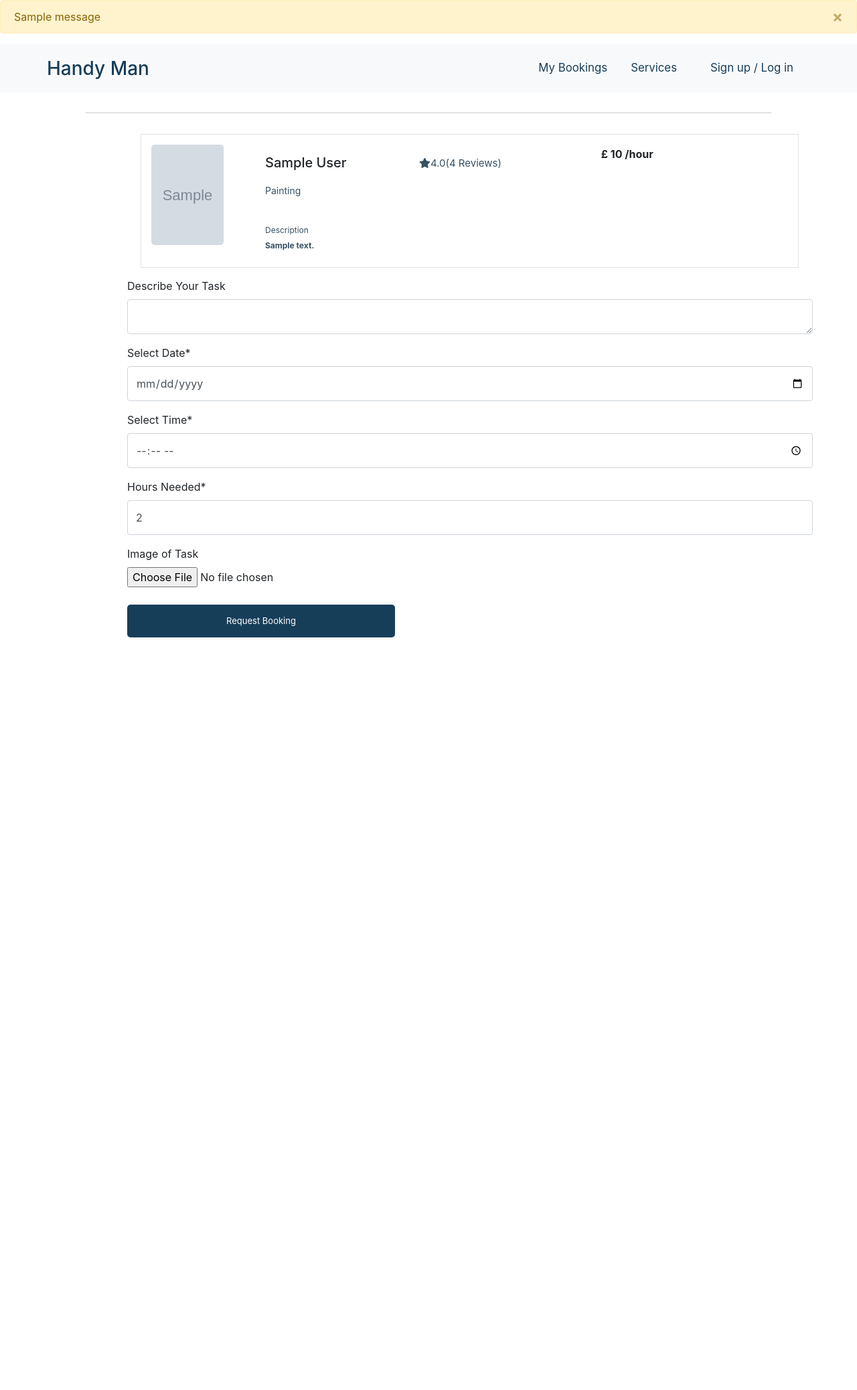
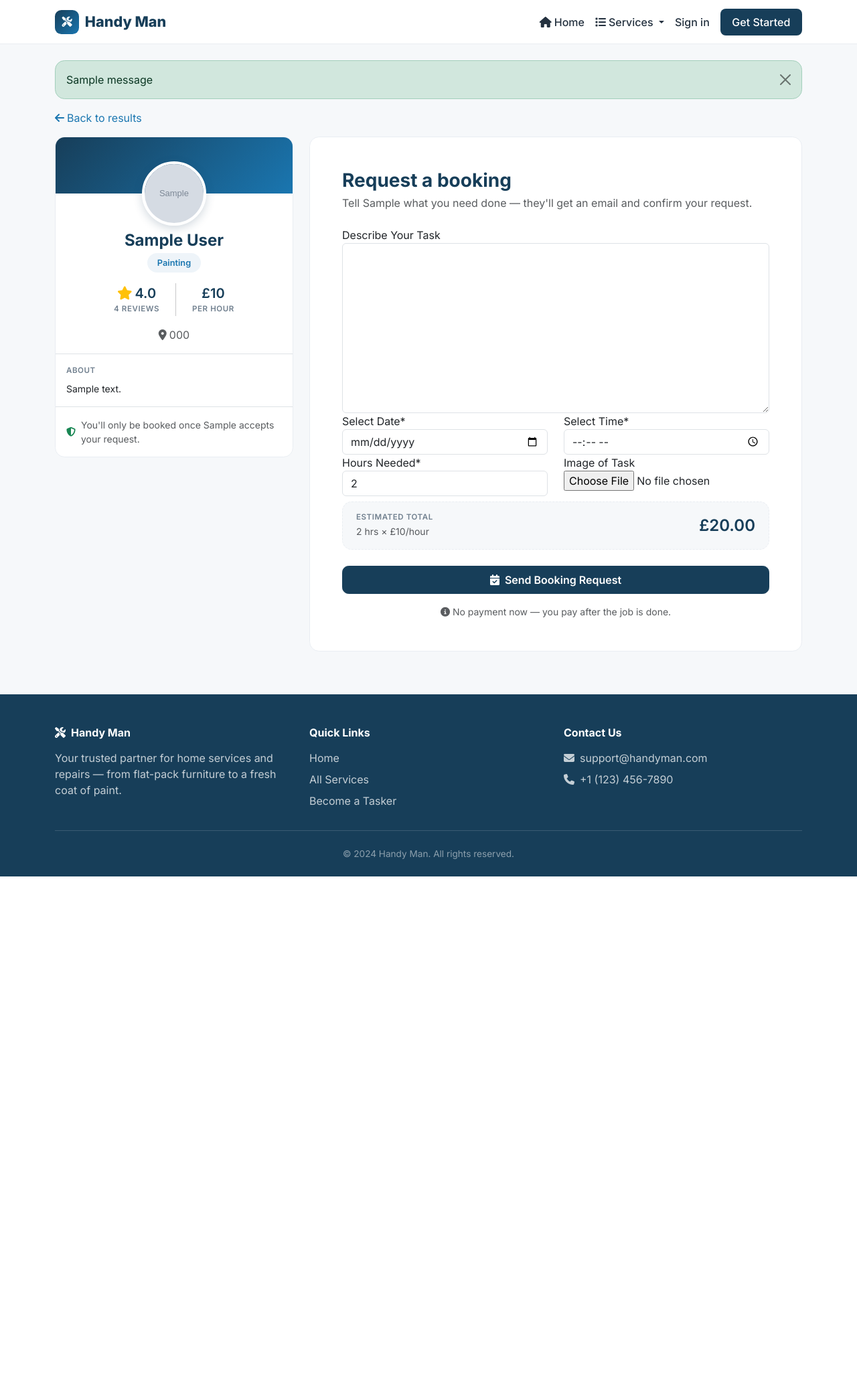
Before and after one commit to FAIZAN101013/handyman, a Django app: template userhandle/templates/selected_user_details.html in a window 1280 px wide. Shown: the whole page at 67% size. After the commit the page ends 1309 px from the top, so only its background shows below. Run offline with Django 4.2, Linux system fonts and the light colour scheme; the template is opened without the code that fills it: values that come from a table or form of the project are taken from there, others are empty; tables that the repository leaves empty hold one stand-in row (values such as "Sample post"); grey boxes marked "Sample" are stand-in pictures; one stand-in notice (Sample message) is shown; some libraries are stand-ins or nearby versions.

Commit message:
feat(booking): profile sidebar and live price estimate
The booking page splits into a sticky profile card — banner, avatar,
rating and rate side by side, about, and a note that nothing is booked
until the pro accepts — and a form laid out as a grid instead of one
long column. As the customer types the hours, an estimate updates from
the handyman's real hourly rate, so the total is visible before the
request is sent rather than a surprise after.

```diff
--- a/userhandle/templates/selected_user_details.html
+++ b/userhandle/templates/selected_user_details.html
@@ -1,185 +1,134 @@
+{% extends 'base.html' %}
 {% load static %}
 {% load crispy_forms_tags %}
-<!DOCTYPE html>
-<html lang="en">
-  <head>
-    <meta charset="UTF-8" />
-    <meta http-equiv="X-UA-Compatible" content="IE=edge" />
-    <meta name="viewport" content="width=device-width, initial-scale=1.0" />
-    <title>Book</title>
-    <link rel="stylesheet" href="{% static 'style/base.css' %}" />
-    <link
-      rel="stylesheet"
-      href="https://cdn.jsdelivr.net/npm/bootstrap@4.6.1/dist/css/bootstrap.min.css"
-    />
-    <link
-      rel="stylesheet"
-      href="{% static 'bootstrap-float-label-master/bootstrap-float-label.min.css' %}"
-    />
-    <script src="https://cdn.jsdelivr.net/npm/jquery@3.6.0/dist/jquery.slim.min.js"></script>
-    <script src="https://cdn.jsdelivr.net/npm/popper.js@1.16.1/dist/umd/popper.min.js"></script>
-    <script src="https://cdn.jsdelivr.net/npm/bootstrap@4.6.1/dist/js/bootstrap.bundle.min.js"></script>
-    <link
-      rel="stylesheet"
-      href="https://cdnjs.cloudflare.com/ajax/libs/font-awesome/4.7.0/css/font-awesome.min.css"
-    />
-    <script
-      src="https://kit.fontawesome.com/64bb69d5a5.js"
-      crossorigin="anonymous"
-    ></script>
-    <link rel="preconnect" href="https://fonts.googleapis.com" />
-    <link rel="preconnect" href="https://fonts.gstatic.com" crossorigin />
-    <link
-      href="https://fonts.googleapis.com/css2?family=Montserrat:wght@300&display=swap"
-      rel="stylesheet"
-    />
-  </head>
-  <body>
 
+{% block title %}Book {{ userdetails.firstname }} — Handy Man{% endblock %}
 
-    {% if messages %}
+{% block content %}
+<a href="javascript:history.back()" class="text-decoration-none d-inline-block mb-3">
+  <i class="fas fa-arrow-left me-1"></i>Back to results
+</a>
 
-    {% for message in messages %}
-    {% if message.tags %}
-    <div class="alert alert-warning alert-dismissible fade show" role="alert">
-      {{ message }}
-      <button type="button" class="close" data-dismiss="alert" aria-label="Close">
-        <span aria-hidden="true">&times;</span>
-      </button>
-    </div>
-    {% endif %}
-    {% endfor %}
+<div class="row g-4">
+  <!-- Handyman profile -->
+  <div class="col-lg-4">
+    <div class="hm-book-sidebar">
+      <div class="card hm-card overflow-hidden">
+        <div class="hm-book-banner"></div>
+        <div class="card-body text-center pt-0">
+          {% if userdetails.handyman_image %}
+            <img class="hm-avatar-lg hm-book-avatar" src="{{ userdetails.handyman_image.url }}" alt="{{ userdetails }}" />
+          {% else %}
+            <img class="hm-avatar-lg hm-book-avatar" src="{% static 'img/default_profile.png' %}" alt="{{ userdetails }}" />
+          {% endif %}
 
-    {% endif %}
+          <h4 class="mb-1 mt-2">{{ userdetails.firstname }} {{ userdetails.lastname }}</h4>
+          <span class="hm-chip">{{ userdetails.handyman_services }}</span>
 
-    <nav
-class="navbar navbar-expand-md bg-light navbar-light"
-style="padding: 10px 70px 10px 70px !important"
->
-<!-- Brand -->
-<a class="navbar-brand" href="{% url 'index' %}">Handy Man</a>
+          <div class="d-flex justify-content-center gap-4 my-3">
+            <div>
+              <div class="hm-meta-value fs-5">
+                <i class="fa-solid fa-star text-warning me-1"></i>{{ userdetails.handyman_rating }}
+              </div>
+              <div class="hm-meta-label">{{ userdetails.handyman_rating_count }} reviews</div>
+            </div>
+            <div class="vr"></div>
+            <div>
+              <div class="hm-meta-value fs-5">&pound;{% if userdetails.price %}{{ userdetails.price }}{% else %}40{% endif %}</div>
+              <div class="hm-meta-label">per hour</div>
+            </div>
+          </div>
 
-<!-- Toggler/collapsibe Button -->
-<button
-  class="navbar-toggler"
-  type="button"
-  data-toggle="collapse"
-  data-target="#collapsibleNavbar"
->
-  <span class="navbar-toggler-icon"></span>
-</button>
-
-<!-- Navbar links -->
-<div class="collapse navbar-collapse" id="collapsibleNavbar">
-  <ul class="navbar-nav ml-auto">
-    <li class="nav-item">
-      <a class="nav-link" href="{% url 'previous-booking' %}">My Bookings</a>
-    </li>
-    <li class="nav-item dropdown">
-      <div class="nav-item dropdown">
-        <a
-          href="#"
-          class="nav-link dropdown-toggle"
-          data-toggle="dropdown"
-          >Services</a
-        >
-        <div class="dropdown-menu">
-          <a href="{% url 'general-handyman' %}" class="dropdown-item">General Handyman</a>
-          <a href="{% url 'furniture-assembly' %}" class="dropdown-item">Furniture Assembly</a>
-          <a href="{% url 'help-moving' %}" class="dropdown-item">Help Moving</a>
-          <a href="{% url 'tv-mounting' %}" class="dropdown-item">TV Mounting</a>
-          <a href="{% url 'painting' %}" class="dropdown-item">Painting</a>
-          <a href="{% url 'disinfecting-services' %}" class="dropdown-item">Disinfecting Services</a>
-          <a href="{% url 'ikea-services' %}" class="dropdown-item">IKEA Services</a>
-          <a href="{% url 'all-services' %}" class="dropdown-item">All Services</a>
-
-      </div>
-      </div>
-    </li>
-
-    {% if user.is_anonymous %}
-    <li class="nav-item">
-      <a class="nav-link" href="{% url 'handyman-login' %}">Sign up / Log in</a>
-    </li>
-
-    {% elif user.is_authenticated %}
-
-    <li class="nav-item dropdown">
-      <style>
-        .avatar {
-          vertical-align: middle;
-          width: 30px;
-          height: 30px;
-          border-radius: 50%;
-        }
-        </style>
-
-      <a class="nav-link dropdown-toggle" href="#" id="navbarDropdownMenuLink" data-toggle="dropdown" aria-haspopup="true" aria-expanded="false">
-        {% if user.handyman_image %}
-        <img src="{{user.handyman_image.url}}" alt="Avatar" class="avatar">
-        {{user}}
-        {% else %}
-        <img src="{% static 'img/default_profile.png' %}" alt="Avatar" class="avatar">
-        {{user}}
-      </a>
-      {% endif %}
-      <div class="dropdown-menu" aria-labelledby="navbarDropdownMenuLink">
-        {% if user.is_customer %}
-        <a class="dropdown-item" href="{% url 'customer-profile' user.id %}">Profile</a>
-        {% elif user.is_FixR %}
-        <a class="dropdown-item" href="{% url 'handyman-profile' user.id %}">Profile</a>
-        {% endif %}
-        <a class="dropdown-item" href="{% url 'handyman-logout' %}">Logout</a>
-      </div>
-    </li>
-    {% endif %}
-  </ul>
-</div>
-</nav>
-
-    <div class="wrapper">
-
-
-      <hr class="hr3" />
-      <div class="search-result mt-0">
-        <div class="search-result-list1" style="height: 200px;">
-          {% if userdetails.handyman_image %}
-              <img class="search-result-img" src="{{userdetails.handyman_image.url}}" alt="" />
-              {% else %}
-              <img  class="search-result-img" src="{% static 'img/default_profile.png' %}" alt="" />
-              {% endif %}
-          <h6 class="search-result-text">{{userdetails}}</h6>
-          <p class="search-result-text2">
-            <i class="fa-solid fa-star"></i>{{userdetails.handyman_rating}}({{userdetails.handyman_rating_count}} Reviews)
-          </p>
-          <hr width="0cm" style="height:00.1px;">
-          <p class="search-result-text1"> {{userdetails.handyman_services}}</p>
-
-
-          <div class="cost" style="padding-bottom: 0cm;">
-            <p>Description</p>
-            <p><b>{{userdetails.bio|slice:248}}</b></p>
-          </div>
-          {% if userdetails.price %}
-          <div class="services">
-            <h6><b><span>&#163;</span> {{userdetails.price}} /hour</b></h6>
-          </div>
-          {% else %}
-          <div class="services">
-            <h6><b>40<span>&#163;</span> /hour</b></h6>
-          </div>
+          {% if userdetails.postcode %}
+            <p class="text-muted mb-0">
+              <i class="fas fa-location-dot me-1"></i>{{ userdetails.postcode }}
+            </p>
           {% endif %}
         </div>
 
+        {% if userdetails.bio %}
+          <div class="card-body border-top">
+            <p class="hm-meta-label mb-2">About</p>
+            <p class="mb-0 small">{{ userdetails.bio|slice:400 }}</p>
+          </div>
+        {% endif %}
+
+        <div class="card-body border-top py-3">
+          <div class="d-flex align-items-center gap-2 small text-muted">
+            <i class="fas fa-shield-halved text-success"></i>
+            You'll only be booked once {{ userdetails.firstname }} accepts your request.
+          </div>
+        </div>
+      </div>
+    </div>
+  </div>
+
+  <!-- Booking form -->
+  <div class="col-lg-8">
+    <div class="card hm-card">
+      <div class="card-body p-4 p-md-5">
+        <h3 class="hm-section-title mb-1">Request a booking</h3>
+        <p class="text-muted mb-4">
+          Tell {{ userdetails.firstname }} what you need done — they'll get an email and confirm your request.
+        </p>
+
         <form action="{% url 'handyman-booking' userdetails.id %}" method="post" enctype="multipart/form-data">
           {% csrf_token %}
-          {{form|crispy}}
-          <input type="submit" class="save-person-info" value="Request Booking" style="height: 1.3cm; width: 400px; color:white"/>
 
+          {{ form.description|as_crispy_field }}
+
+          <div class="row">
+            <div class="col-md-6">{{ form.duedate|as_crispy_field }}</div>
+            <div class="col-md-6">{{ form.time|as_crispy_field }}</div>
+          </div>
+          <div class="row">
+            <div class="col-md-6">{{ form.hoursneeded|as_crispy_field }}</div>
+            <div class="col-md-6">{{ form.service_images|as_crispy_field }}</div>
+          </div>
+
+          <!-- Price estimate -->
+          <div class="hm-estimate d-flex justify-content-between align-items-center mt-2 mb-4">
+            <div>
+              <div class="hm-meta-label mb-0">Estimated total</div>
+              <small class="text-muted" id="estimate-detail">&mdash;</small>
+            </div>
+            <div class="hm-meta-value fs-4" id="estimate-total">&mdash;</div>
+          </div>
+
+          <button type="submit" class="btn hm-btn-primary w-100 py-2">
+            <i class="fas fa-calendar-check me-2"></i>Send Booking Request
+          </button>
+          <p class="text-center text-muted small mt-3 mb-0">
+            <i class="fas fa-circle-info me-1"></i>No payment now — you pay after the job is done.
+          </p>
         </form>
-
       </div>
     </div>
+  </div>
+</div>
 
-  </body>
-</html>
+<script>
+  (function () {
+    var rate = parseFloat("{% if userdetails.price %}{{ userdetails.price }}{% else %}40{% endif %}") || 40;
+    var hoursInput = document.getElementById('id_hoursneeded');
+    var totalEl = document.getElementById('estimate-total');
+    var detailEl = document.getElementById('estimate-detail');
+
+    function update() {
+      var hours = parseFloat(hoursInput && hoursInput.value);
+      if (hours > 0) {
+        totalEl.textContent = '£' + (hours * rate).toFixed(2);
+        detailEl.textContent = hours + ' hr' + (hours === 1 ? '' : 's') + ' × £' + rate + '/hour';
+      } else {
+        totalEl.innerHTML = '&mdash;';
+        detailEl.textContent = 'Enter hours needed to see an estimate';
+      }
+    }
+
+    if (hoursInput) {
+      hoursInput.addEventListener('input', update);
+      update();
+    }
+  })();
+</script>
+{% endblock %}
```
